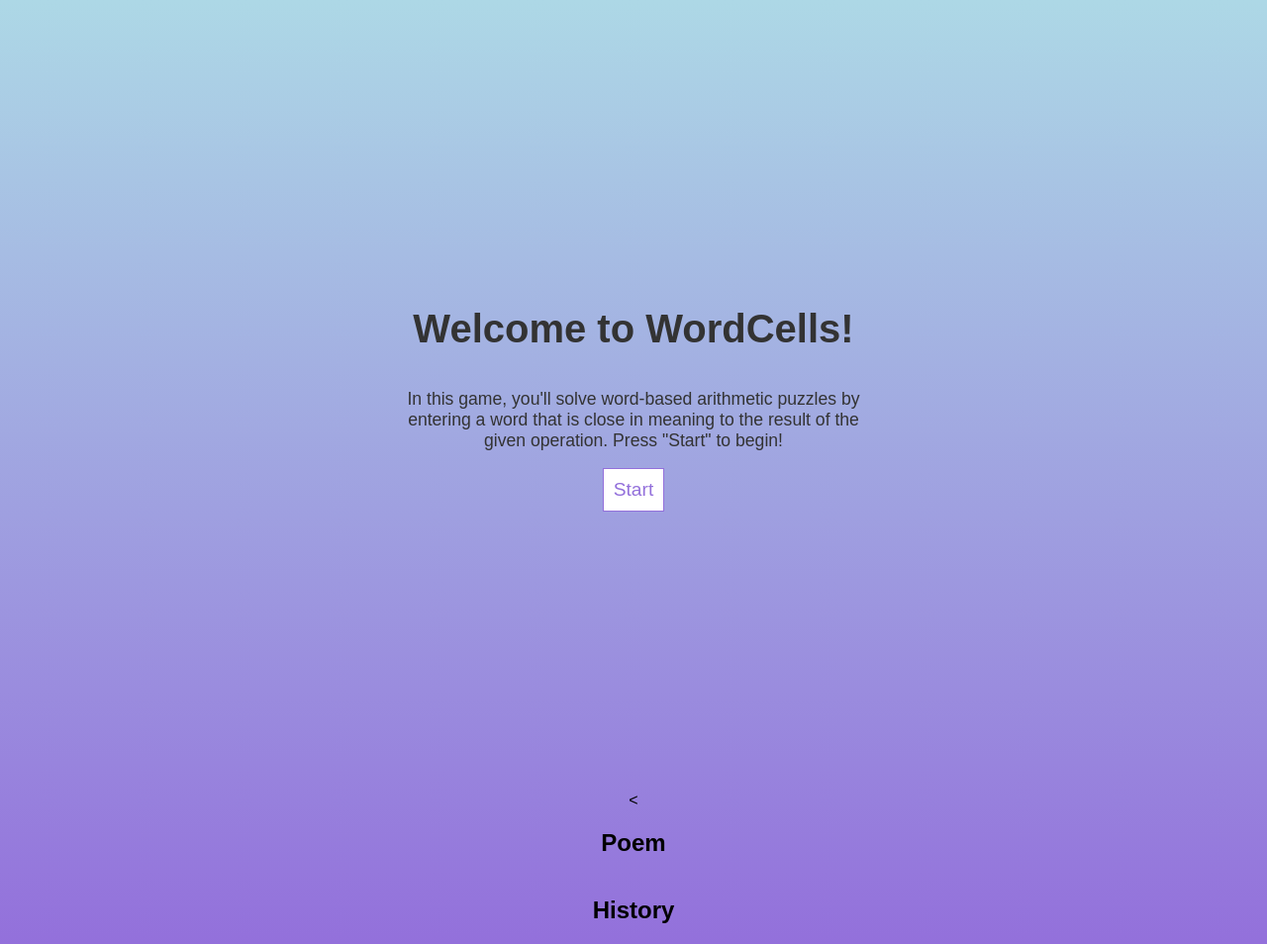
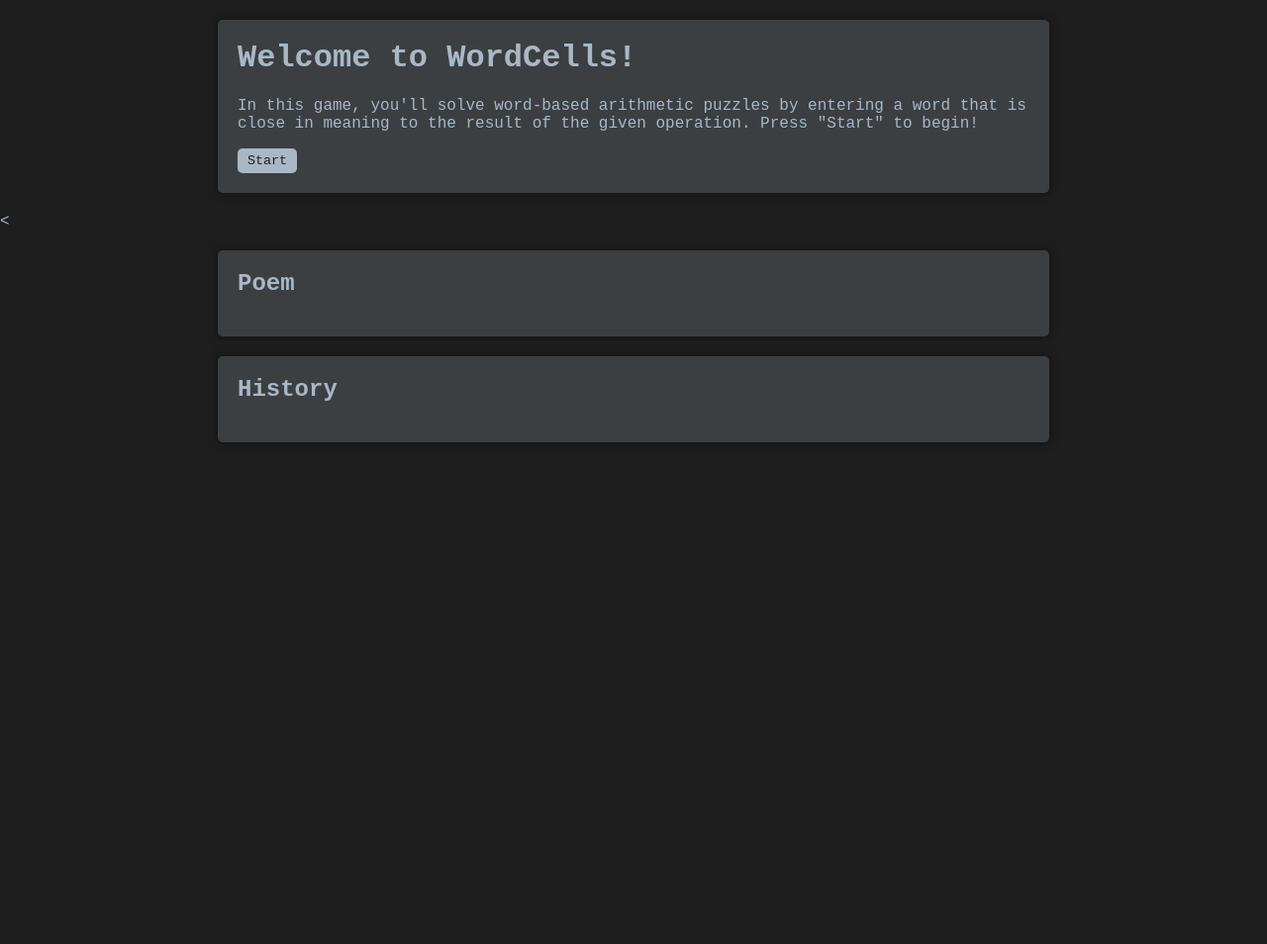
Before and after one commit to anderote/WordCells, a Flask app: page / in a window 1280 px wide. Shown: the whole page at 99% size. After the commit the page ends 447 px from the top, so only its background shows below. Run offline with Flask 2, Linux system fonts and the light colour scheme; parts of the project's set-up code (start-up, migrations or seed data) failed here and were passed over.

Commit message:
pushing to main like a heathen again

```diff
--- a/static/style.css
+++ b/static/style.css
@@ -1,83 +1,53 @@
 body {
-    font-family: Arial, sans-serif;
+    font-family: "Courier New", Courier, monospace;
+    background-color: #1e1e1e;
+    color: #a9b7c6;
     margin: 0;
     padding: 0;
-    display: flex;
-    justify-content: center;
-    align-items: center;
-    min-height: 100vh;
-    flex-direction: column;
-    background-image: linear-gradient(to bottom, #add8e6, #9370db);
 }
 
-h1 {
-    font-size: 2.5em;
-    margin-bottom: 0.5em;
-    color: #333333;
+.main-content,
+.start-screen,
+.poem,
+.history {
+    max-width: 800px;
+    margin: 20px auto;
+    padding: 20px;
+    background-color: #3c3f41;
+    border-radius: 5px;
+    box-shadow: 0px 0px 10px rgba(0, 0, 0, 0.5);
 }
 
-p {
-    font-size: 1.1em;
-    color: #333333;
-    text-align: center;
-    max-width: 500px;
-}
-
-#puzzle {
-    font-size: 1.5em;
-    font-weight: bold;
-    color: #333333;
-    margin-bottom: 1em;
+input,
+button {
+    font-family: "Courier New", Courier, monospace;
+    background-color: #a9b7c6;
+    color: #1e1e1e;
+    border: none;
+    padding: 5px 10px;
+    margin: 5px;
+    cursor: pointer;
+    border-radius: 5px;
 }
 
 input {
-    font-size: 1.2em;
-    padding: 0.5em;
     width: 300px;
-    margin-right: 0.5em;
-    color: #333;
 }
 
-button {
-    font-size: 1.2em;
-    padding: 0.5em;
-    background-color: #ffffff;
-    color: #9370db;
-    border: 1px solid #9370db;
-    cursor: pointer;
+input:focus,
+button:focus {
+    outline: none;
 }
 
 button:hover {
-    background-color: #9370db;
-    color: #ffffff;
+    background-color: #d4d4d4;
 }
 
-button:disabled {
-    background-color: #c0c0c0;
-    cursor: not-allowed;
+h1, h2, p {
+    margin-top: 0;
 }
 
-#result {
-    font-size: 1.2em;
-    margin-bottom: 1em;
-    color: #ff0000;
+ul {
+    list-style-type: none;
+    padding: 0;
 }
-
-#score {
-    font-size: 1.2em;
-    font-weight: bold;
-    color: #333333;
-}
-
-.start-screen {
-    display: flex;
-    flex-direction: column;
-    justify-content: center;
-    align-items: center;
-    height: 100vh;
-    text-align: center;
-}
-
-.start-screen h1 {
-    margin-bottom: 20px;
-}
```
